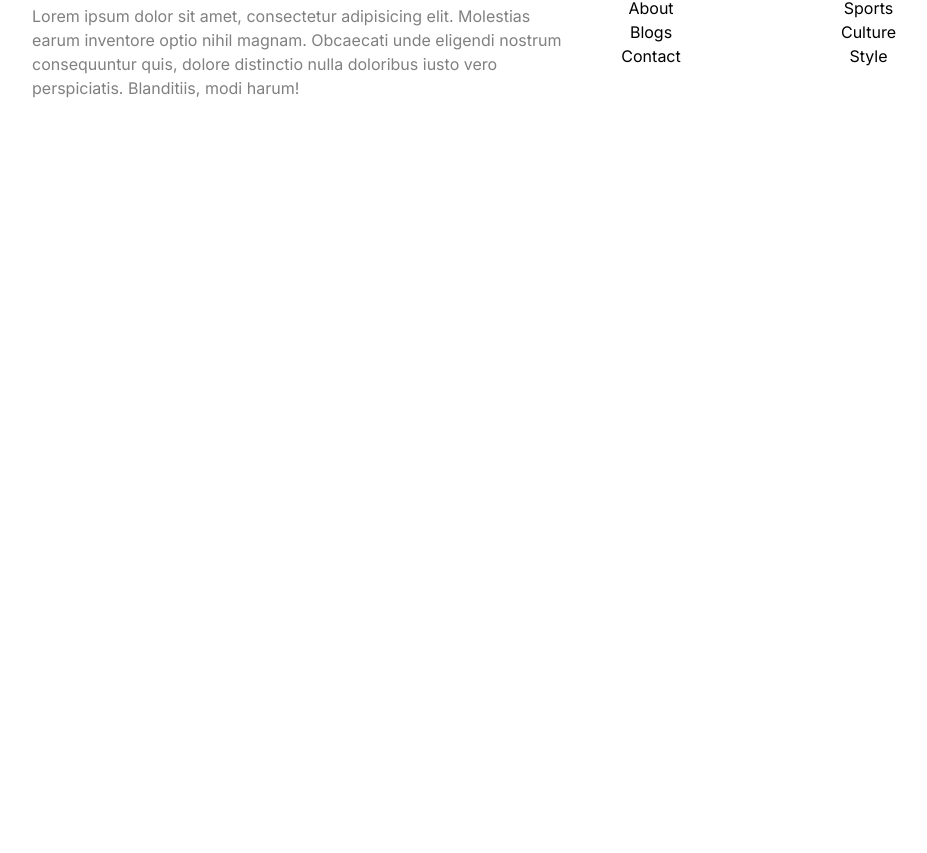
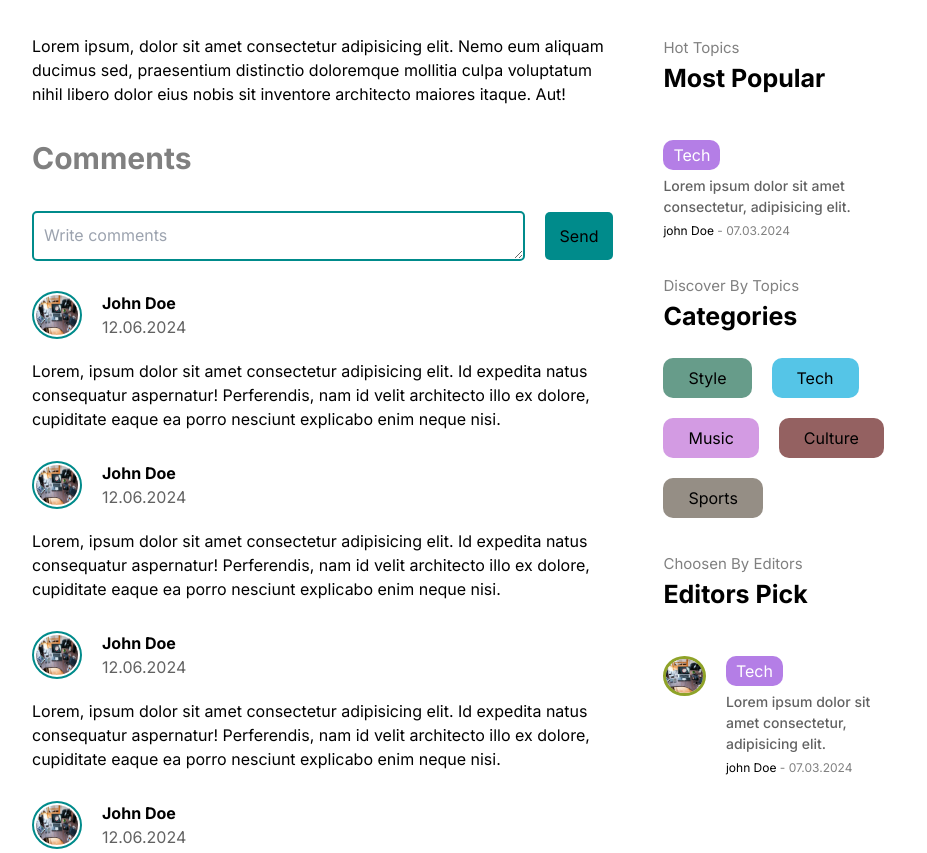
Before and after one commit to Rupesh799/Blogapp, a Next.js app: page /write in a window 1280 px wide. Shown: the part 527-1380 px from the top of the page, without its empty margins (176-1103 px from the left). Before the commit the page ends 800 px from the top, so only its background shows below. Built offline with nearby package versions, Linux system fonts and the light colour scheme.

Commit message:
added singlepost

```diff
--- a/app/[slug]/page.jsx
+++ b/app/[slug]/page.jsx
@@ -1,6 +1,8 @@
 import React from 'react'
 import styles from './singleBlog.module.css'
 import Image from 'next/image'
+import Menu from '../components/menu/Menu'
+import Comments from '../components/comments/Comments'
 const SinglePage = () => {
   return (
     <div className={styles.container}>
@@ -24,6 +26,18 @@ const SinglePage = () => {
                 </div>
             </div>
         </div>
+        <div className={styles.content}>
+            <div className={styles.post}>
+                    <div className={styles.desc}>
+                        Lorem ipsum, dolor sit amet consectetur adipisicing elit. Nemo eum aliquam ducimus sed, praesentium distinctio doloremque mollitia culpa voluptatum nihil libero dolor eius nobis sit inventore architecto maiores itaque. Aut!
+                    </div>
+                    <div className={styles.comment}>
+                      <Comments/>
+                    </div>
+            </div>
+            <Menu/>
+
+        </div>
     </div>
   )
 }
--- a/app/[slug]/singleBlog.module.css
+++ b/app/[slug]/singleBlog.module.css
@@ -39,3 +39,19 @@
     gap: 20px;
     align-items: center;
  }
+ .name{
+   font-weight:bold;
+ }
+ .date{
+   color: gray;
+ }
+
+ .content{
+   display: flex;
+   gap:50px;
+
+ }
+ .post{
+   flex:5;
+   margin-top: 93px;
+ }
--- a/app/blog/blog.module.css
+++ b/app/blog/blog.module.css
@@ -8,7 +8,7 @@
 }
 .title::before{
     content: '';
-    top: 1.7%;
+    top: 2.5%;
     position: absolute;
     left: 30%;
     width: 50px;
@@ -18,7 +18,7 @@
 
 .title::after{
     content: '';
-    top: 1.7%;
+    top: 2.5%;
     position: absolute;
     right: 30%;
     width: 50px;
--- /dev/null
+++ b/app/components/comments/Comments.jsx
@@ -0,0 +1,89 @@
+import React from 'react'
+import styles from './comments.module.css'
+import Link from 'next/link'
+import Image from 'next/image'
+const Comments = () => {
+    const status = "authenticated"
+  return (
+    <div className={styles.container}>
+        <h1 className={styles.title}>Comments</h1>
+
+        {status === "authenticated"? (
+            <div className={styles.comments}>
+            <textarea placeholder='Write comments' className={styles.input}/>
+            <button className={styles.btn}>Send</button>
+            </div>
+        ):
+        (
+            <Link href={"/login"}>Login for Comments</Link>
+        )}
+        <div className={styles.cmtContainer}>
+                <div className={styles.contents}>
+                    <div className={styles.user}>
+                        <Image src={"/images/tech.jpg"} alt='user' width={50} height={50} className={styles.image}/>
+
+                        <div className={styles.info}>
+                            <span className={styles.name}>John Doe</span>
+                            <span className={styles.date}>12.06.2024</span>
+                        </div>
+                    </div>
+
+                    <div className={styles.description}>
+                        Lorem, ipsum dolor sit amet consectetur adipisicing elit. Id expedita natus consequatur aspernatur! Perferendis, nam id velit architecto illo ex dolore, cupiditate eaque ea porro nesciunt explicabo enim neque nisi.
+                    </div>
+                </div>
+        </div>
+        <div className={styles.cmtContainer}>
+                <div className={styles.contents}>
+                    <div className={styles.user}>
+                        <Image src={"/images/tech.jpg"} alt='user' width={50} height={50} className={styles.image}/>
+
+                        <div className={styles.info}>
+                            <span className={styles.name}>John Doe</span>
+                            <span className={styles.date}>12.06.2024</span>
+                        </div>
+                    </div>
+
+                    <div className={styles.description}>
+                        Lorem, ipsum dolor sit amet consectetur adipisicing elit. Id expedita natus consequatur aspernatur! Perferendis, nam id velit architecto illo ex dolore, cupiditate eaque ea porro nesciunt explicabo enim neque nisi.
+                    </div>
+                </div>
+        </div>
+        <div className={styles.cmtContainer}>
+                <div className={styles.contents}>
+                    <div className={styles.user}>
+                        <Image src={"/images/tech.jpg"} alt='user' width={50} height={50} className={styles.image}/>
+
+                        <div className={styles.info}>
+                            <span className={styles.name}>John Doe</span>
+                            <span className={styles.date}>12.06.2024</span>
+                        </div>
+                    </div>
+
+                    <div className={styles.description}>
+                        Lorem, ipsum dolor sit amet consectetur adipisicing elit. Id expedita natus consequatur aspernatur! Perferendis, nam id velit architecto illo ex dolore, cupiditate eaque ea porro nesciunt explicabo enim neque nisi.
+                    </div>
+                </div>
+        </div>
+        <div className={styles.cmtContainer}>
+                <div className={styles.contents}>
+                    <div className={styles.user}>
+                        <Image src={"/images/tech.jpg"} alt='user' width={50} height={50} className={styles.image}/>
+
+                        <div className={styles.info}>
+                            <span className={styles.name}>John Doe</span>
+                            <span className={styles.date}>12.06.2024</span>
+                        </div>
+                    </div>
+
+                    <div className={styles.description}>
+                        Lorem, ipsum dolor sit amet consectetur adipisicing elit. Id expedita natus consequatur aspernatur! Perferendis, nam id velit architecto illo ex dolore, cupiditate eaque ea porro nesciunt explicabo enim neque nisi.
+                    </div>
+                </div>
+        </div>
+
+    </div>
+  )
+}
+
+export default Comments
--- /dev/null
+++ b/app/components/comments/comments.module.css
@@ -0,0 +1,57 @@
+.container{
+    margin-top: 30px;
+}
+.title{
+    font-size: 30px;
+    font-weight: bold;
+    color: gray;
+    margin-bottom: 30px;
+}
+.comments{
+    display: flex;
+    justify-content: space-between;
+    align-items: center;
+    gap: 20px;
+}
+.input{
+    width: 100%;
+    height: 50px;
+    padding: 10px;
+    border-radius: 5px;
+    color: black;
+    outline: none;
+    border: 2px solid darkcyan;
+}
+.btn{
+    padding: 12px 15px;
+    background-color: darkcyan;
+    border-radius: 5px;
+    cursor: pointer;
+}
+
+.cmtContainer{
+    margin-top: 30px;
+   margin-bottom: 20px;
+}
+.user{
+    display: flex;
+    gap: 20px;
+}
+.image{
+    border-radius: 50%;
+    border: 2px solid darkcyan;
+    padding: 2px;
+}
+.info{
+    display: flex;
+    flex-direction: column;
+}
+.name{
+    font-weight: bold;
+}
+.date{
+    color: var(--softText);
+}
+.description{
+    margin-top: 20px;
+}
--- a/app/components/menu/Menu.module.css
+++ b/app/components/menu/Menu.module.css
@@ -37,6 +37,7 @@
     border-radius: 50%;
     border: 3px solid rgb(143, 163, 40);
     object-fit: cover;
+
 }
 .textContainer{
     flex: 4;
@@ -55,7 +56,7 @@
     background-color: rgb(180, 126, 230);
 }
 .postTitle{
-    font-size: 18px;
+    font-size: 14px;
     font-weight: 500;
     color: var(--softText);
 }
--- /dev/null
+++ b/app/login/page.jsx
@@ -0,0 +1,9 @@
+import React from 'react'
+import styles from './login.module.css'
+const page = () => {
+  return (
+    <div>page</div>
+  )
+}
+
+export default page
```
Also changed, not shown: app/login/login.module.css (added).
